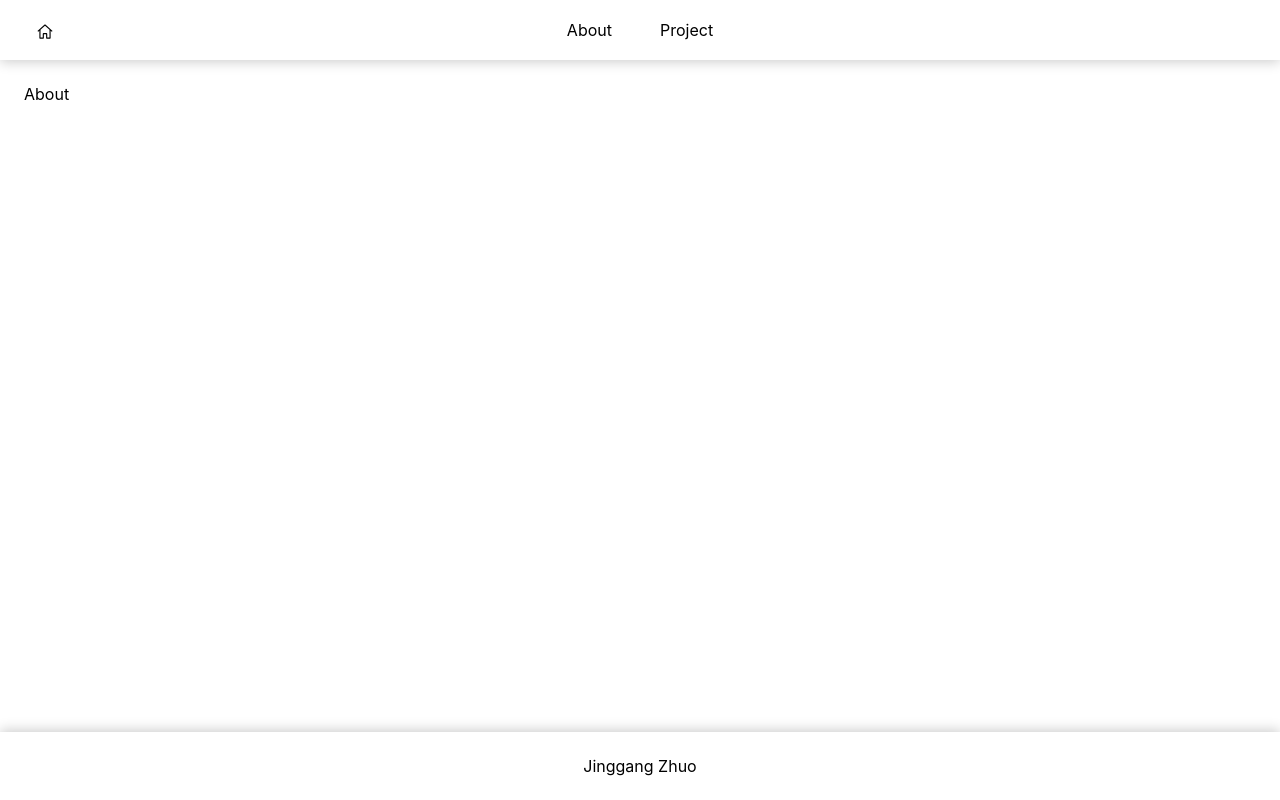
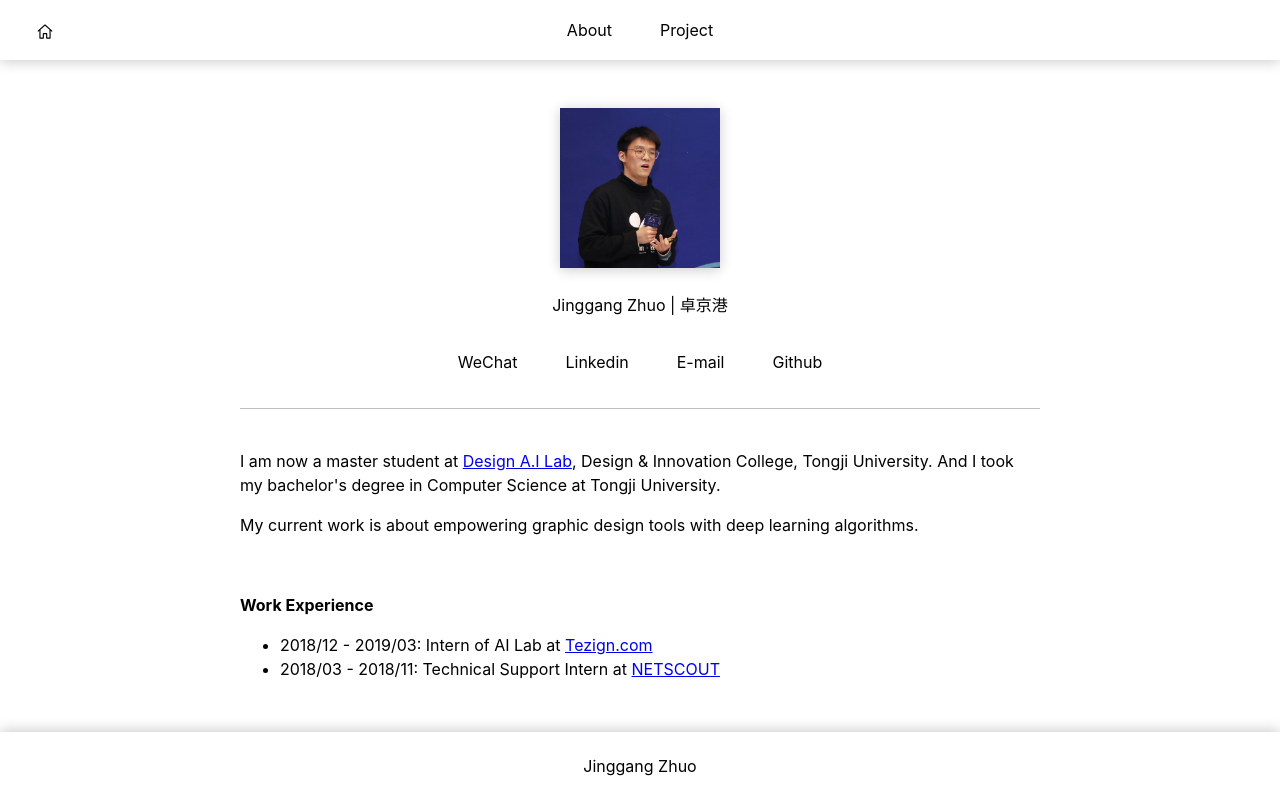
Before and after one commit to zhuojg/zhuojg.github.io, a React (Create React App) app: page /about in a window 1280 px wide. Built offline with nearby package versions, Linux system fonts and the light colour scheme.

Commit message:
feature: update about page

```diff
--- a/src/components/About/index.module.scss
+++ b/src/components/About/index.module.scss
@@ -0,0 +1,52 @@
+.about_wrap {
+  display: flex;
+  flex-direction: column;
+  align-items: center;
+}
+
+.avatar {
+  width: 20%;
+  margin: 24px 0;
+  box-shadow: 0 2px 12px rgba(0, 0, 0, 0.2);
+}
+
+.basic_info_wrap {
+  margin-bottom: 24px;
+}
+
+.links_wrap {
+  display: flex;
+  justify-content: space-between;
+}
+
+.links_item {
+  position: relative;
+  margin: 0 12px;
+  display: flex;
+  flex-direction: column;
+  align-items: center;
+
+  &_popover {
+    background: white;
+    top: 48px;
+    position: absolute;
+
+    &_content {
+      padding: 24px;
+      border-radius: 6px;
+      box-shadow: 0 2px 12px rgba(0, 0, 0, 0.2);
+      transition: all 0.2s ease-in-out;
+    }
+
+    &_none {
+      display: none;
+      opacity: 0;
+    }
+  }
+}
+
+.intro_wrap {
+  margin: 0 auto;
+  text-align: left;
+  line-height: 1.5;
+}
--- a/src/components/About/index.tsx
+++ b/src/components/About/index.tsx
@@ -1,8 +1,125 @@
-import React from 'react'
+import React, { useState } from 'react'
 import styles from './index.module.scss'
+import avatar from '../../assets/avatar.png'
+import wechat from '../../assets/wechat.jpg'
+import classnames from 'classnames'
+
+interface SocialLink {
+  name: string
+  url: string | null
+  content: React.ReactNode
+}
+
+const linkList: SocialLink[] = [
+  {
+    name: 'WeChat',
+    url: null,
+    content: (
+      <img src={wechat} style={{ height: '128px' }} alt="wechat-qrcode" />
+    ),
+  },
+  {
+    name: 'Linkedin',
+    url: 'https://www.linkedin.com/in/jgzhuo/',
+    content: null,
+  },
+  {
+    name: 'E-mail',
+    url: 'mailto:jg.zhuo@outlook.com',
+    content: null,
+  },
+  {
+    name: 'Github',
+    url: 'https://github.com/zhuojg',
+    content: null,
+  },
+]
+
+const LinkWithPopover = (props: SocialLink) => {
+  const { name, url, content } = props
+  const [popVisible, setPopVisible] = useState(false)
+
+  return (
+    <div
+      className={styles.links_item}
+      onMouseEnter={() => {
+        setPopVisible(true)
+      }}
+      onMouseLeave={() => {
+        setPopVisible(false)
+      }}
+      key={name}
+    >
+      <div className="button">
+        {url ? (
+          <a href={url} target="_blank" rel="noreferrer">
+            {name}
+          </a>
+        ) : (
+          name
+        )}
+      </div>
+      {!!content && (
+        <div
+          className={classnames({
+            [styles.links_item_popover]: true,
+            [styles.links_item_popover_none]: !popVisible,
+          })}
+        >
+          <div className={styles.links_item_popover_content}>{content}</div>
+        </div>
+      )}
+    </div>
+  )
+}
 
 const About = () => {
-  return <div>About</div>
+  return (
+    <div className={styles.about_wrap}>
+      <img className={styles.avatar} src={avatar} alt="avatar" />
+      <div className={styles.basic_info_wrap}>Jinggang Zhuo | 卓京港</div>
+      <div className={styles.links_wrap}>
+        {linkList.map((item) => LinkWithPopover(item))}
+      </div>
+      <div className="divider" />
+      <div className={styles.intro_wrap}>
+        <p>
+          I am now a master student at{' '}
+          <a href="https://sheji.ai" target="_blank" rel="noreferrer">
+            Design A.I Lab
+          </a>
+          , Design & Innovation College, Tongji University. And I took my
+          bachelor's degree in Computer Science at Tongji University.
+        </p>
+        <p>
+          My current work is about empowering graphic design tools with deep
+          learning algorithms.
+        </p>
+        <br />
+        <p>
+          <b>Work Experience</b>
+        </p>
+        <ul>
+          <li>
+            2018/12 - 2019/03: Intern of AI Lab at{' '}
+            <a href="https://www.tezign.com" target="_blank" rel="noreferrer">
+              Tezign.com
+            </a>
+          </li>
+          <li>
+            2018/03 - 2018/11: Technical Support Intern at{' '}
+            <a
+              href="https://www.netscout.com/"
+              target="_blank"
+              rel="noreferrer"
+            >
+              NETSCOUT
+            </a>
+          </li>
+        </ul>
+      </div>
+    </div>
+  )
 }
 
 export default About
--- a/src/components/Container/index.module.scss
+++ b/src/components/Container/index.module.scss
@@ -1,4 +1,7 @@
 .main_wrap {
     flex-grow: 1;
     padding: 24px;
+    width: 100%;
+    max-width: 800px;
+    margin: 0 auto;
 }
--- a/src/components/NavBar/index.module.scss
+++ b/src/components/NavBar/index.module.scss
@@ -13,15 +13,6 @@
   & a {
     text-decoration: none;
     color: rgba(0, 0, 0, 1);
-    padding: 12px;
-    border-radius: 6px;
-
-    transition: all ease-in-out 0.2s;
-
-    &:hover {
-      color: rgba(0, 0, 0, 0.8);
-      background-color: rgba(0, 0, 0, 0.05);
-    }
   }
 }
 
--- a/src/components/NavBar/index.tsx
+++ b/src/components/NavBar/index.tsx
@@ -2,6 +2,7 @@ import React from 'react'
 import styles from './index.module.scss'
 import { Link, useLocation } from 'react-router-dom'
 import { VscHome } from 'react-icons/vsc'
+import classnames from 'classnames'
 
 export interface NavItem {
   name: string
@@ -16,7 +17,10 @@ const NavBar = (props: { linkList: NavItem[] }) => {
   return (
     <div className={styles.nav_wrap}>
       {linkList.map((item: NavItem) => (
-        <div className={styles.nav_item} key={item.name}>
+        <div
+          className={classnames([styles.nav_item, 'button'])}
+          key={item.name}
+        >
           <Link to={item.path}>{item.name}</Link>
         </div>
       ))}
```
Also changed, not shown: src/assets/avatar.png (added), src/assets/wechat.jpg (added).
